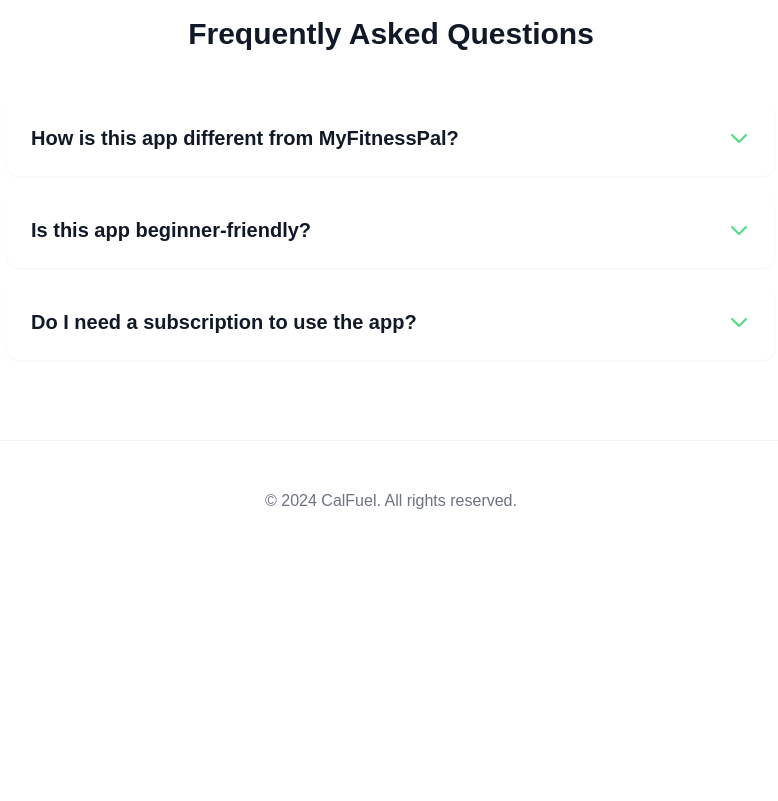
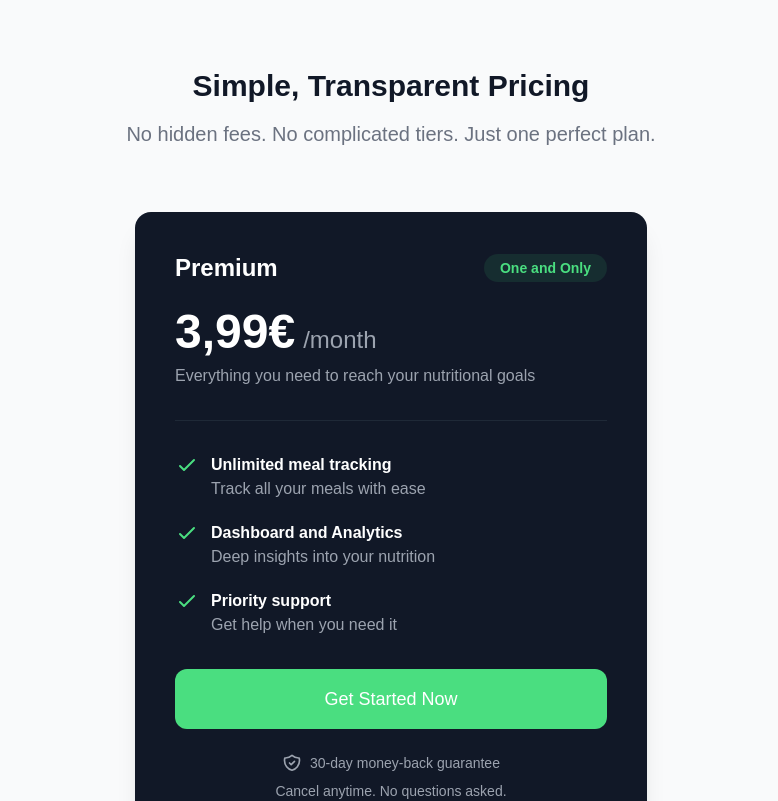
Before and after one commit to codenkill/calfuel, a Next.js app: page / in a window 1280 px wide. Shown: the part 920-1721 px from the top of the page, without its empty margins (249-1027 px from the left). Before the commit the page ends 1481 px from the top, so only its background shows below. Built offline with nearby package versions, Linux system fonts and the light colour scheme; no server answers.

Commit message:
New copywriting

```diff
--- a/app/page.js
+++ b/app/page.js
@@ -19,7 +19,7 @@ export default function LandingPage() {
     },
     {
       question: "Do I need a subscription to use the app?",
-      answer: "Yes, but unlike most fitness apps that charge monthly fees, we offer a one-time payment of just €19.99—forever for the first 20 customers. No hidden costs, no recurring charges—just full access for life."
+      answer: "Yes, CalFuel requires a subscription of 3,99€ per month to access all features. We believe in providing premium value at an affordable price, with no hidden costs or complicated tiers. You can cancel anytime, no questions asked."
     }
   ];
 
@@ -54,13 +54,14 @@ export default function LandingPage() {
       <div className="pt-32 pb-20 px-4 sm:px-6 lg:px-8">
         <div className="max-w-7xl mx-auto">
           <div className="text-center">
+            <span className="text-[#4ade80] text-lg font-semibold mb-6 block">Built by you, for you.</span>
             <h1 className="text-4xl sm:text-5xl md:text-6xl font-bold text-gray-900 tracking-tight">
               Track Your Nutrition
               <span className="block text-[#4ade80]">With Precision</span>
             </h1>
             <p className="mt-6 text-xl text-gray-500 max-w-2xl mx-auto">
-              Achieve your fitness goals with our intuitive macro tracking solution.
-              Monitor your proteins, carbs, and fats with ease.
+              Your journey, your rules. The nutrition tracker that adapts to your lifestyle,
+              making it effortless to monitor your macros and achieve your goals.
             </p>
             <div className="mt-10">
               <Link
@@ -112,6 +113,98 @@ export default function LandingPage() {
               </div>
               <h3 className="text-xl font-semibold text-gray-900">Real-time Updates</h3>
               <p className="mt-2 text-gray-500">See your progress update instantly as you log your meals throughout the day.</p>
+            </div>
+          </div>
+        </div>
+      </div>
+
+      {/* Pricing Section */}
+      <div className="py-20 px-4 sm:px-6 lg:px-8 bg-gray-50">
+        <div className="max-w-7xl mx-auto">
+          <div className="text-center mb-16">
+            <h2 className="text-3xl font-bold text-gray-900 mb-4">Simple, Transparent Pricing</h2>
+            <p className="text-xl text-gray-500">No hidden fees. No complicated tiers. Just one perfect plan.</p>
+          </div>
+
+          <div className="max-w-lg mx-auto">
+            <div className="bg-gray-900 rounded-2xl shadow-xl overflow-hidden transform hover:scale-[1.01] transition-transform duration-300">
+              <div className="p-8 sm:p-10">
+                <div className="flex items-center justify-between">
+                  <h3 className="text-2xl font-semibold text-white">Premium</h3>
+                  <span className="inline-flex px-4 py-1 text-sm font-semibold text-[#4ade80] bg-[#4ade80]/10 rounded-full">
+                    One and Only
+                  </span>
+                </div>
+
+                <div className="mt-6">
+                  <div className="flex items-baseline">
+                    <span className="text-5xl font-bold text-white">3,99€</span>
+                    <span className="ml-2 text-2xl text-gray-400">/month</span>
+                  </div>
+                  <p className="mt-2 text-gray-400">Everything you need to reach your nutritional goals</p>
+                </div>
+
+                <div className="mt-8 border-t border-gray-800 pt-8">
+                  <ul className="space-y-5">
+                    <li className="flex items-start">
+                      <div className="flex-shrink-0">
+                        <svg className="h-6 w-6 text-[#4ade80]" fill="none" viewBox="0 0 24 24" stroke="currentColor">
+                          <path strokeLinecap="round" strokeLinejoin="round" strokeWidth="2" d="M5 13l4 4L19 7" />
+                        </svg>
+                      </div>
+                      <p className="ml-3 text-base text-gray-300">
+                        <span className="font-semibold text-white">Unlimited meal tracking</span>
+                        <br />
+                        <span className="text-gray-400">Track all your meals with ease</span>
+                      </p>
+                    </li>
+                    <li className="flex items-start">
+                      <div className="flex-shrink-0">
+                        <svg className="h-6 w-6 text-[#4ade80]" fill="none" viewBox="0 0 24 24" stroke="currentColor">
+                          <path strokeLinecap="round" strokeLinejoin="round" strokeWidth="2" d="M5 13l4 4L19 7" />
+                        </svg>
+                      </div>
+                      <p className="ml-3 text-base text-gray-300">
+                        <span className="font-semibold text-white">Dashboard and Analytics</span>
+                        <br />
+                        <span className="text-gray-400">Deep insights into your nutrition</span>
+                      </p>
+                    </li>
+
+                    <li className="flex items-start">
+                      <div className="flex-shrink-0">
+                        <svg className="h-6 w-6 text-[#4ade80]" fill="none" viewBox="0 0 24 24" stroke="currentColor">
+                          <path strokeLinecap="round" strokeLinejoin="round" strokeWidth="2" d="M5 13l4 4L19 7" />
+                        </svg>
+                      </div>
+                      <p className="ml-3 text-base text-gray-300">
+                        <span className="font-semibold text-white">Priority support</span>
+                        <br />
+                        <span className="text-gray-400">Get help when you need it</span>
+                      </p>
+                    </li>
+                  </ul>
+                </div>
+
+                <div className="mt-8">
+                  <Link
+                    href="/auth?signup=true"
+                    className="block w-full bg-[#4ade80] text-center px-6 py-4 text-lg font-medium text-white rounded-xl hover:bg-[#22c55e] transition-colors duration-200"
+                  >
+                    Get Started Now
+                  </Link>
+                </div>
+
+                <div className="mt-6 text-center">
+                  <div className="flex items-center justify-center space-x-2 text-sm text-gray-400">
+                    <svg className="h-5 w-5" fill="none" viewBox="0 0 24 24" stroke="currentColor">
+                      <path strokeLinecap="round" strokeLinejoin="round" strokeWidth="2" d="M9 12l2 2 4-4m5.618-4.016A11.955 11.955 0 0112 2.944a11.955 11.955 0 01-8.618 3.04A12.02 12.02 0 003 9c0 5.591 3.824 10.29 9 11.622 5.176-1.332 9-6.03 9-11.622 0-1.042-.133-2.052-.382-3.016z" />
+                    </svg>
+                    <span>30-day money-back guarantee</span>
+                  </div>
+                  <p className="mt-2 text-sm text-gray-400">Cancel anytime. No questions asked.</p>
+                </div>
+              </div>
             </div>
           </div>
         </div>
```
